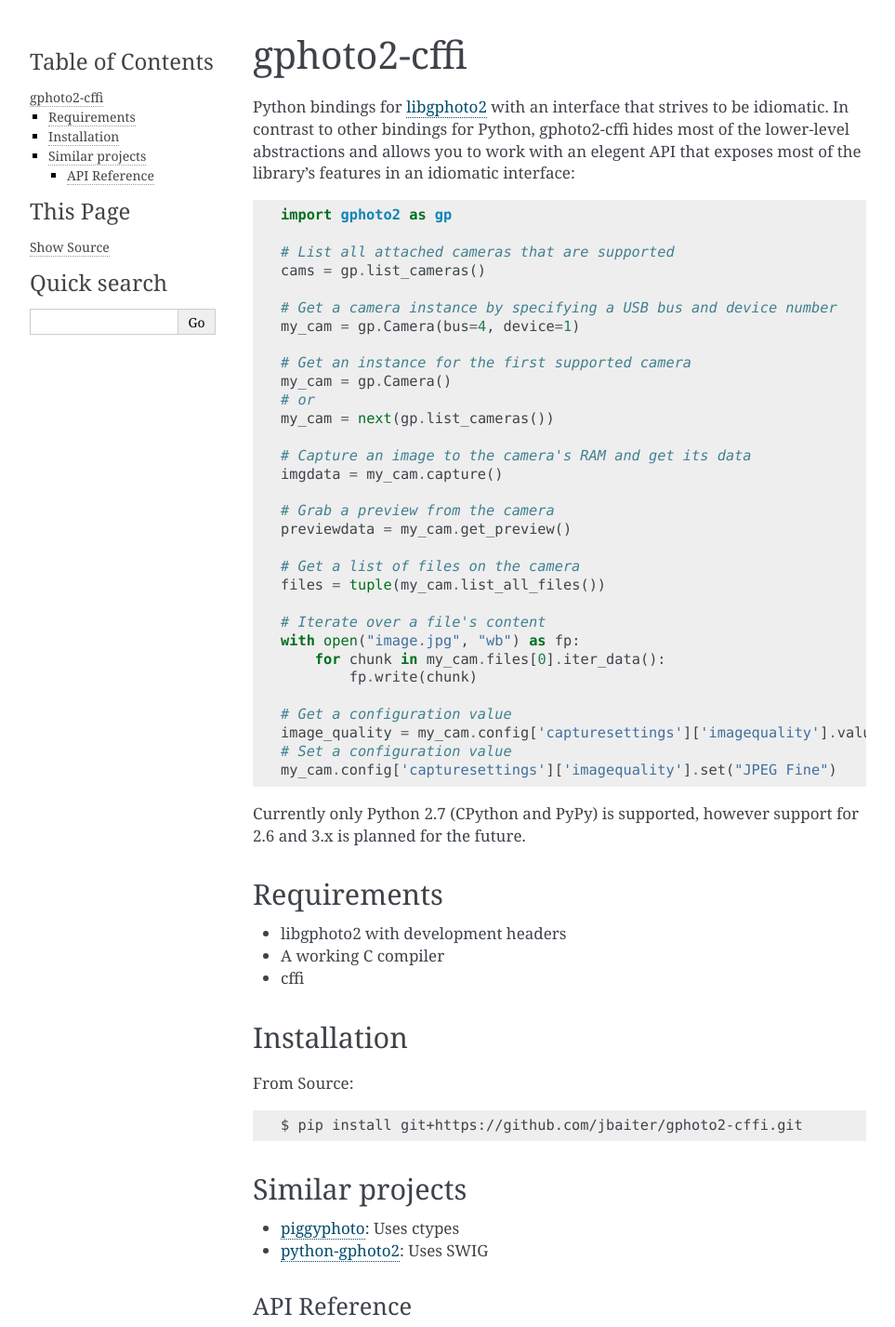
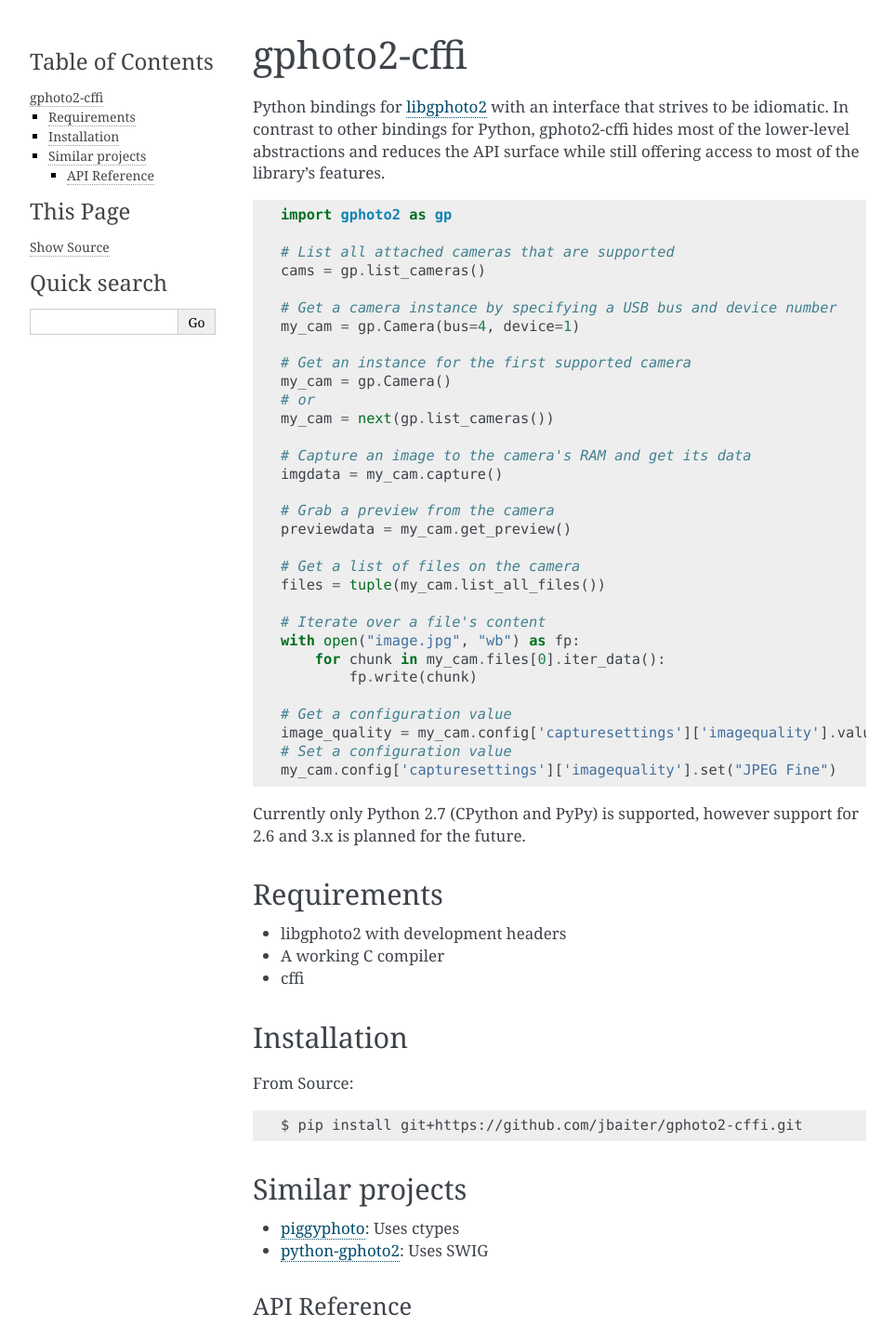
Before and after one commit to jbaiter/gphoto2-cffi, a Sphinx documentation site: the page built from doc/index.rst, in a window 1280 px wide, cut to the strip 0-1427 px from the top of the page. Shown: the whole strip at 93% size, without its empty margins (148-1111 px from the left). Built offline with Sphinx 7.4.7, drawn with Linux system fonts in a browser that asks for light colours.

Commit message:
More humblification

```diff
--- a/README.rst
+++ b/README.rst
@@ -2,9 +2,9 @@
 ============
 
 Python bindings for `libgphoto2`_ with an interface that strives to be
-idiomatic. In contrast to other bindings for Python, gphoto2-cffi hides most of
-the lower-level abstractions and allows you to work with an elegent API that
-exposes most of the library's features in an idiomatic interface:
+idiomatic. In contrast to other bindings for Python, gphoto2-cffi hides most
+of the lower-level abstractions and reduces the API surface while still
+offering access to most of the library's features.
 
 .. code:: python
 
--- a/doc/index.rst
+++ b/doc/index.rst
@@ -3,9 +3,9 @@
 =============
 
 Python bindings for `libgphoto2`_ with an interface that strives to be
-idiomatic. In contrast to other bindings for Python, gphoto2-cffi hides most of
-the lower-level abstractions and allows you to work with an elegent API that
-exposes most of the library's features in an idiomatic interface:
+idiomatic. In contrast to other bindings for Python, gphoto2-cffi hides most
+of the lower-level abstractions and reduces the API surface while still
+offering access to most of the library's features.
 
 .. code:: python
 
--- a/setup.py
+++ b/setup.py
@@ -37,8 +37,8 @@
     description_long = """
 Python bindings for libgphoto2 with an interface that strives to be idiomatic.
 In contrast to other bindings for Python, gphoto2-cffi hides most of the
-lower-level abstractions and allows you to work with an elegent API that
-exposes most of the library's features in an idiomatic interface.
+lower-level abstractions and reduces the API surface while still offering
+access to most of the library's features.
 """
 
 setup(
```
